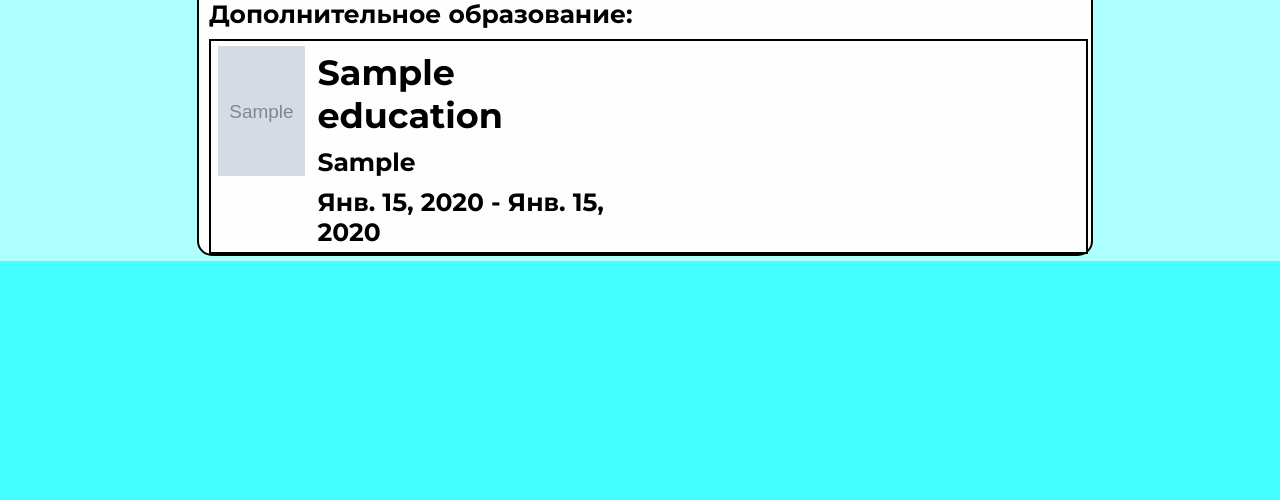
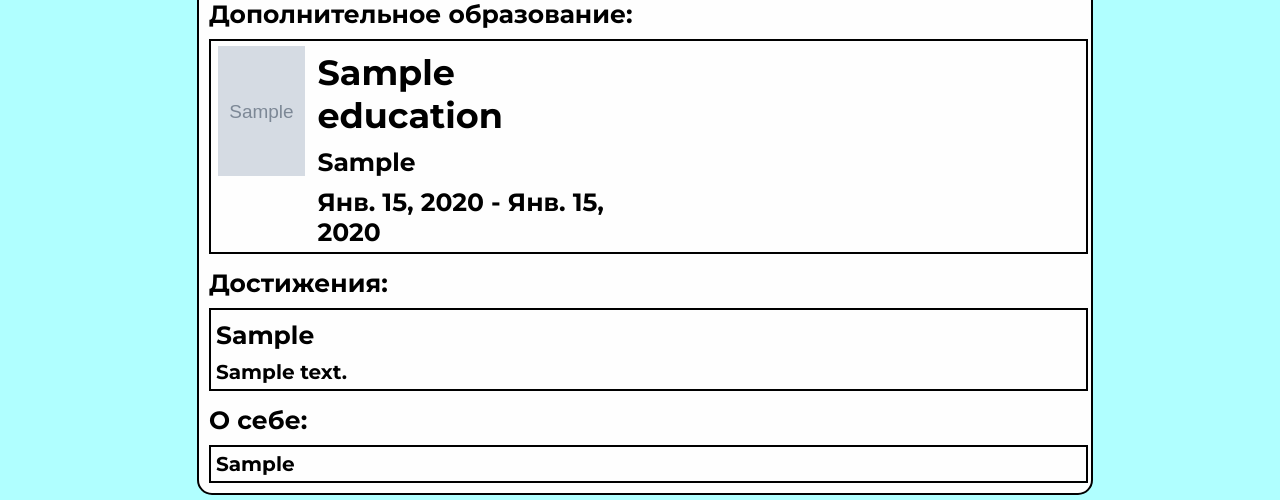
Before and after one commit to 1JigSaW/Useful_People, a Django app: page /page in a window 1280 px wide. Shown: the part 1562-2062 px from the top of the page. Before the commit the page ends 1823 px from the top, so only its background shows below. Run offline with Django 3.2, Linux system fonts and the light colour scheme; tables that the repository leaves empty hold one stand-in row (values such as "Sample post"); grey boxes marked "Sample" are stand-in pictures.

Commit message:
add full html+css page

```diff
--- a/UsefulPeople/static/css/main.css
+++ b/UsefulPeople/static/css/main.css
@@ -392,6 +392,7 @@ body {
 	border-radius: 15px;
 	border: 2.7px solid;
 	background: #FEFEFE;
+	padding-bottom: 10px;
 }
 .ph_acc_page {
 	float: left;
@@ -518,3 +519,24 @@ body {
 	font-size: 25px;
 	margin-bottom: 5px;
 }
+.desc_acc_page_add {
+	display: inline-block;
+	float: left;
+	width: 65%;
+}
+.page_upperblock_add {
+	float: left;
+	width: 100%;
+	font-size: 25px;
+	margin-top: 10px;
+	margin-bottom: 5px;
+	margin-left: 5px;
+}
+.page_lowerblock_add {
+	float: left;
+	width: 100%;
+	margin-top: 5px;
+	font-size: 20px;
+	margin-bottom: 5px;
+	margin-left: 5px;
+}
--- a/UsefulPeople/templates/page.html
+++ b/UsefulPeople/templates/page.html
@@ -59,6 +59,23 @@
 					</div>
 				</div>
 			{% endfor %}
+			<div><h2 class="page_title">Достижения:</h2></div>
+			{% for achievements in account.achievements.all %}
+				<div class="page_block_info">
+					<div class="desc_acc_page_add">
+						<h1 class="page_upperblock_add">{{ achievements.topic }}</h1>
+						<h2 class="page_lowerblock_add">{{ achievements.description }}</h2>
+					</div>
+				</div>
+			{% endfor %}
+			<div><h2 class="page_title">О себе:</h2></div>
+			{% for account in accounts %}
+				<div class="page_block_info">
+					<div class="desc_acc_page_add">
+						<h2 class="page_lowerblock_add">{{ account.additional_information }}</h2>
+					</div>
+				</div>
+			{% endfor %}
 		</div>
 		{% endfor %}
 	</div>
```
